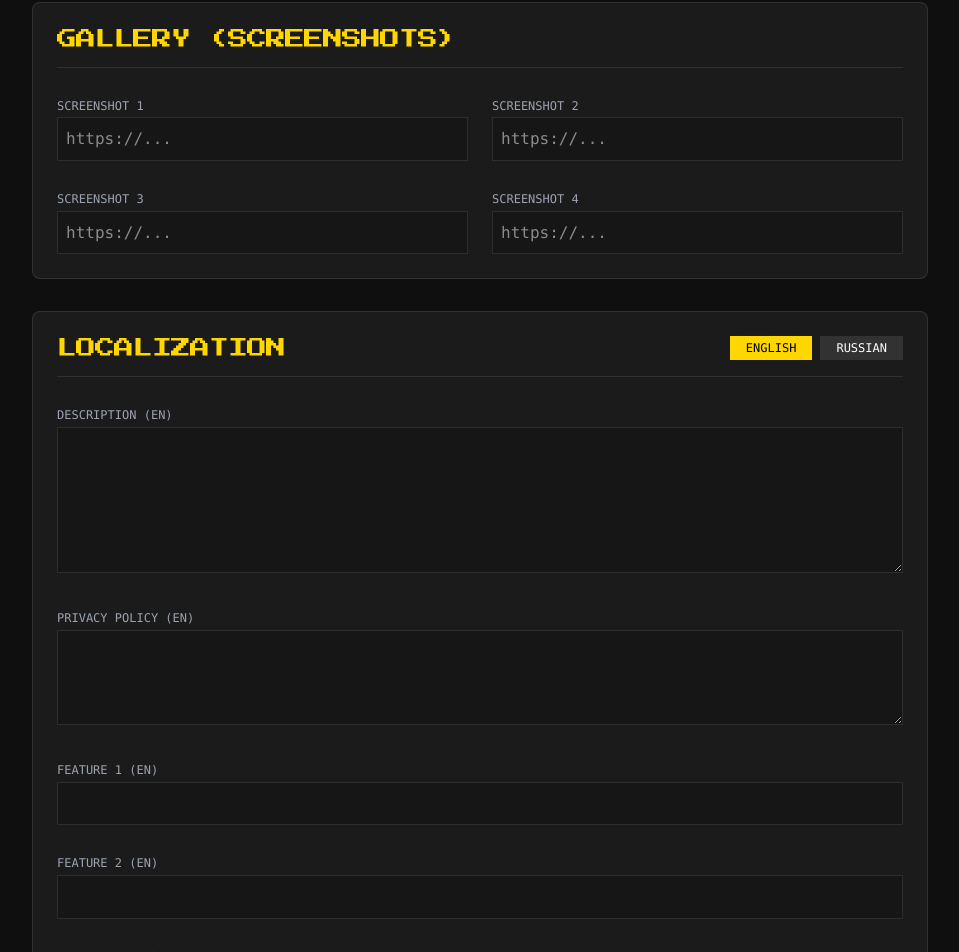
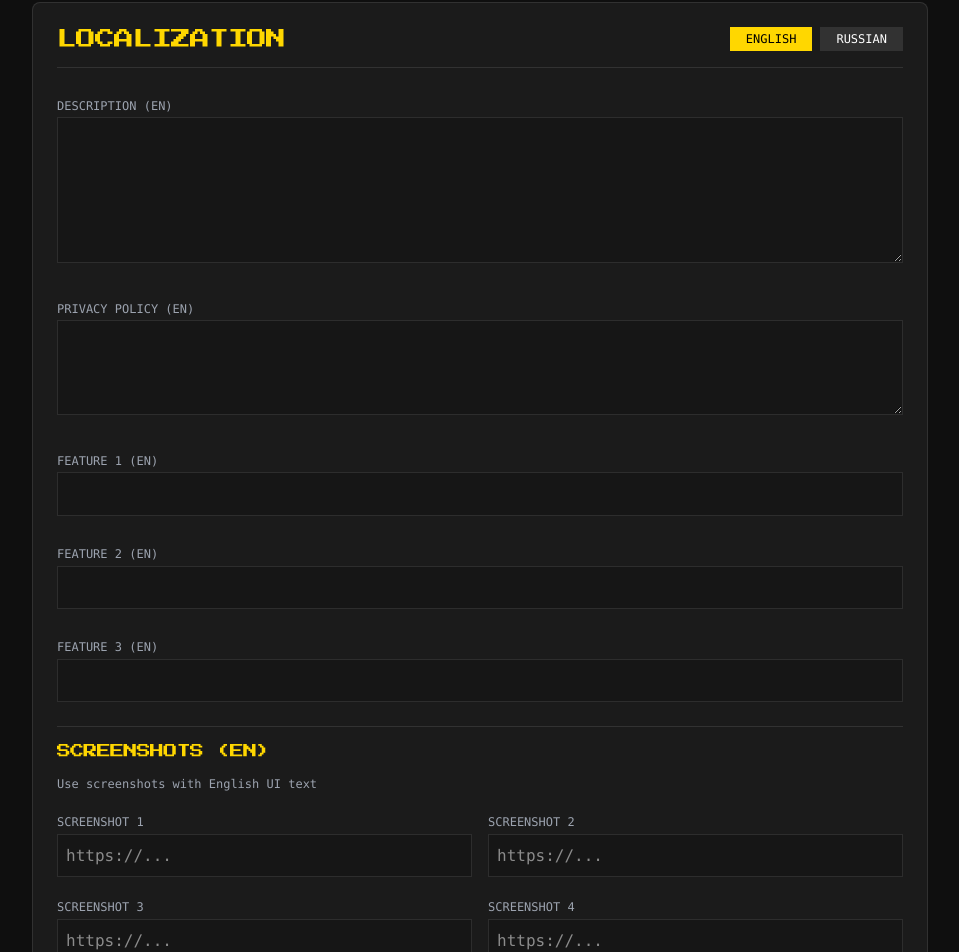
Before and after one commit to Yerassylzh/redboxstudio, a Next.js app: page /admin/games/new in a window 1280 px wide. Shown: the part 899-1851 px from the top of the page, without its empty margins (0-959 px from the left). Built offline with nearby package versions, Linux system fonts and the light colour scheme.

Commit message:
Add Screenshot Localization. Allow all sources from different hostnames to be displayed

```diff
--- a/app/admin/games/actions.ts
+++ b/app/admin/games/actions.ts
@@ -18,8 +18,8 @@ interface GameData {
     web?: string
   }
   translations: {
-    en: { description: string; features: Record<string, string>; privacy: string }
-    ru: { description: string; features: Record<string, string>; privacy: string }
+    en: { description: string; features: Record<string, string>; privacy: string; gallery?: string[] }
+    ru: { description: string; features: Record<string, string>; privacy: string; gallery?: string[] }
   }
 }
 
@@ -46,19 +46,22 @@ export async function saveGame(prevState: any, formData: FormData) {
       return { error: 'MISSING REQUIRED FIELDS: Title, Slug, and Image URL are mandatory.' };
   }
 
-  // Construct Translations JSON object
-  // We assume the form sends flattened keys like 'translations.en.description'
+  // Construct Translations JSON object with locale-specific galleries
   const translations = {
     en: {
         description: formData.get('translations.en.description') as string,
         features: {
-            // Rough handling for features - maybe we limit to 4 or dynamic?
-            // let's grab a few standard ones
             "0": formData.get('translations.en.features.0') as string,
             "1": formData.get('translations.en.features.1') as string,
             "2": formData.get('translations.en.features.2') as string,
         },
-        privacy: formData.get('translations.en.privacy') as string
+        privacy: formData.get('translations.en.privacy') as string,
+        gallery: [
+            formData.get('translations.en.gallery.0') as string,
+            formData.get('translations.en.gallery.1') as string,
+            formData.get('translations.en.gallery.2') as string,
+            formData.get('translations.en.gallery.3') as string,
+        ].filter(url => url && url.length > 0)
     },
     ru: {
         description: formData.get('translations.ru.description') as string,
@@ -67,17 +70,18 @@ export async function saveGame(prevState: any, formData: FormData) {
             "1": formData.get('translations.ru.features.1') as string,
             "2": formData.get('translations.ru.features.2') as string,
         },
-        privacy: formData.get('translations.ru.privacy') as string
+        privacy: formData.get('translations.ru.privacy') as string,
+        gallery: [
+            formData.get('translations.ru.gallery.0') as string,
+            formData.get('translations.ru.gallery.1') as string,
+            formData.get('translations.ru.gallery.2') as string,
+            formData.get('translations.ru.gallery.3') as string,
+        ].filter(url => url && url.length > 0)
     }
   }
 
-  // Extract Gallery
-  const gallery = [
-      formData.get('gallery.0') as string,
-      formData.get('gallery.1') as string,
-      formData.get('gallery.2') as string,
-      formData.get('gallery.3') as string,
-  ].filter(url => url && url.length > 0); // Remove empty strings
+  // Legacy gallery field (kept null for backward compatibility)
+  const gallery = null;
 
   const dataToUpsert = {
     slug,
--- a/components/admin/GameForm.tsx
+++ b/components/admin/GameForm.tsx
@@ -115,29 +115,6 @@ export function GameForm({ game }: { game?: any }) { // Type this better ideally
         </div>
       </div>
 
-       {/* Gallery / Screenshots */}
-       <div className="p-6 bg-white/5 border border-white/10 rounded-lg space-y-6">
-        <h2 className="text-xl font-heading text-primary border-b border-white/10 pb-4">Gallery (Screenshots)</h2>
-        <div className="grid grid-cols-1 md:grid-cols-2 gap-6">
-             <div className="space-y-2">
-                <label className="text-xs uppercase font-mono text-muted-foreground">Screenshot 1</label>
-                <input name="gallery.0" defaultValue={game?.gallery?.[0]} className="w-full bg-black/20 border border-white/10 p-2 text-white font-mono" placeholder="https://..." />
-            </div>
-            <div className="space-y-2">
-                <label className="text-xs uppercase font-mono text-muted-foreground">Screenshot 2</label>
-                <input name="gallery.1" defaultValue={game?.gallery?.[1]} className="w-full bg-black/20 border border-white/10 p-2 text-white font-mono" placeholder="https://..." />
-            </div>
-            <div className="space-y-2">
-                <label className="text-xs uppercase font-mono text-muted-foreground">Screenshot 3</label>
-                <input name="gallery.2" defaultValue={game?.gallery?.[2]} className="w-full bg-black/20 border border-white/10 p-2 text-white font-mono" placeholder="https://..." />
-            </div>
-            <div className="space-y-2">
-                <label className="text-xs uppercase font-mono text-muted-foreground">Screenshot 4</label>
-                <input name="gallery.3" defaultValue={game?.gallery?.[3]} className="w-full bg-black/20 border border-white/10 p-2 text-white font-mono" placeholder="https://..." />
-            </div>
-        </div>
-      </div>
-
       {/* Localization Tabs */}
        <div className="p-6 bg-white/5 border border-white/10 rounded-lg space-y-6">
         <div className="flex items-center justify-between border-b border-white/10 pb-4">
@@ -158,7 +135,7 @@ export function GameForm({ game }: { game?: any }) { // Type this better ideally
                 <label className="text-xs uppercase font-mono text-muted-foreground">Privacy Policy (EN)</label>
                 <textarea rows={3} name="translations.en.privacy" defaultValue={get(game, 'translations.en.privacy')} className="w-full bg-black/20 border border-white/10 p-2 text-white font-mono" />
             </div>
-            {/* Features (limited to 3 for now) */}
+            {/* Features */}
             <div className="space-y-2">
                 <label className="text-xs uppercase font-mono text-muted-foreground">Feature 1 (EN)</label>
                 <input name="translations.en.features.0" defaultValue={get(game, 'translations.en.features.0')} className="w-full bg-black/20 border border-white/10 p-2 text-white font-mono" />
@@ -170,6 +147,30 @@ export function GameForm({ game }: { game?: any }) { // Type this better ideally
              <div className="space-y-2">
                 <label className="text-xs uppercase font-mono text-muted-foreground">Feature 3 (EN)</label>
                 <input name="translations.en.features.2" defaultValue={get(game, 'translations.en.features.2')} className="w-full bg-black/20 border border-white/10 p-2 text-white font-mono" />
+            </div>
+
+            {/* Gallery/Screenshots for English */}
+            <div className="pt-4 border-t border-white/10">
+                <h3 className="text-sm font-heading text-primary mb-4 uppercase">Screenshots (EN)</h3>
+                <p className="text-xs text-muted-foreground mb-4 font-mono">Use screenshots with English UI text</p>
+                <div className="grid grid-cols-1 md:grid-cols-2 gap-4">
+                    <div className="space-y-2">
+                        <label className="text-xs uppercase font-mono text-muted-foreground">Screenshot 1</label>
+                        <input name="translations.en.gallery.0" defaultValue={get(game, 'translations.en.gallery.0')} className="w-full bg-black/20 border border-white/10 p-2 text-white font-mono" placeholder="https://..." />
+                    </div>
+                    <div className="space-y-2">
+                        <label className="text-xs uppercase font-mono text-muted-foreground">Screenshot 2</label>
+                        <input name="translations.en.gallery.1" defaultValue={get(game, 'translations.en.gallery.1')} className="w-full bg-black/20 border border-white/10 p-2 text-white font-mono" placeholder="https://..." />
+                    </div>
+                    <div className="space-y-2">
+                        <label className="text-xs uppercase font-mono text-muted-foreground">Screenshot 3</label>
+                        <input name="translations.en.gallery.2" defaultValue={get(game, 'translations.en.gallery.2')} className="w-full bg-black/20 border border-white/10 p-2 text-white font-mono" placeholder="https://..." />
+                    </div>
+                    <div className="space-y-2">
+                        <label className="text-xs uppercase font-mono text-muted-foreground">Screenshot 4</label>
+                        <input name="translations.en.gallery.3" defaultValue={get(game, 'translations.en.gallery.3')} className="w-full bg-black/20 border border-white/10 p-2 text-white font-mono" placeholder="https://..." />
+                    </div>
+                </div>
             </div>
         </div>
 
@@ -183,7 +184,7 @@ export function GameForm({ game }: { game?: any }) { // Type this better ideally
                 <label className="text-xs uppercase font-mono text-muted-foreground">Privacy Policy (RU)</label>
                 <textarea rows={3} name="translations.ru.privacy" defaultValue={get(game, 'translations.ru.privacy')} className="w-full bg-black/20 border border-white/10 p-2 text-white font-mono" />
             </div>
-             {/* Features (limited to 3 for now) */}
+             {/* Features */}
             <div className="space-y-2">
                 <label className="text-xs uppercase font-mono text-muted-foreground">Feature 1 (RU)</label>
                 <input name="translations.ru.features.0" defaultValue={get(game, 'translations.ru.features.0')} className="w-full bg-black/20 border border-white/10 p-2 text-white font-mono" />
@@ -195,6 +196,30 @@ export function GameForm({ game }: { game?: any }) { // Type this better ideally
              <div className="space-y-2">
                 <label className="text-xs uppercase font-mono text-muted-foreground">Feature 3 (RU)</label>
                 <input name="translations.ru.features.2" defaultValue={get(game, 'translations.ru.features.2')} className="w-full bg-black/20 border border-white/10 p-2 text-white font-mono" />
+            </div>
+
+            {/* Gallery/Screenshots for Russian */}
+            <div className="pt-4 border-t border-white/10">
+                <h3 className="text-sm font-heading text-primary mb-4 uppercase">Screenshots (RU)</h3>
+                <p className="text-xs text-muted-foreground mb-4 font-mono">Use screenshots with Russian UI text</p>
+                <div className="grid grid-cols-1 md:grid-cols-2 gap-4">
+                    <div className="space-y-2">
+                        <label className="text-xs uppercase font-mono text-muted-foreground">Screenshot 1</label>
+                        <input name="translations.ru.gallery.0" defaultValue={get(game, 'translations.ru.gallery.0')} className="w-full bg-black/20 border border-white/10 p-2 text-white font-mono" placeholder="https://..." />
+                    </div>
+                    <div className="space-y-2">
+                        <label className="text-xs uppercase font-mono text-muted-foreground">Screenshot 2</label>
+                        <input name="translations.ru.gallery.1" defaultValue={get(game, 'translations.ru.gallery.1')} className="w-full bg-black/20 border border-white/10 p-2 text-white font-mono" placeholder="https://..." />
+                    </div>
+                    <div className="space-y-2">
+                        <label className="text-xs uppercase font-mono text-muted-foreground">Screenshot 3</label>
+                        <input name="translations.ru.gallery.2" defaultValue={get(game, 'translations.ru.gallery.2')} className="w-full bg-black/20 border border-white/10 p-2 text-white font-mono" placeholder="https://..." />
+                    </div>
+                    <div className="space-y-2">
+                        <label className="text-xs uppercase font-mono text-muted-foreground">Screenshot 4</label>
+                        <input name="translations.ru.gallery.3" defaultValue={get(game, 'translations.ru.gallery.3')} className="w-full bg-black/20 border border-white/10 p-2 text-white font-mono" placeholder="https://..." />
+                    </div>
+                </div>
             </div>
         </div>
       </div>
--- a/components/game/GameGallery.tsx
+++ b/components/game/GameGallery.tsx
@@ -19,14 +19,15 @@ export async function GameGallery({ images }: GameGalleryProps) {
 
         <div className="grid grid-cols-1 md:grid-cols-2 lg:grid-cols-3 gap-6">
           {images.map((img, index) => (
-            <div key={index} className="group relative aspect-video border-2 border-white/20 overflow-hidden shadow-retro-sm hover:border-white hover:shadow-retro transition-all duration-300">
+            <div key={index} className="group relative border-2 border-white/20 overflow-hidden shadow-retro-sm hover:border-white hover:shadow-retro transition-all duration-300">
               <Image
                 src={img}
                 alt={`Screenshot ${index + 1}`}
-                fill
-                className="object-cover transition-transform duration-500 group-hover:scale-110"
+                width={1200}
+                height={800}
+                className="w-full h-auto object-contain transition-transform duration-500 group-hover:scale-110"
               />
-              <div className="absolute inset-0 bg-primary/10 opacity-0 group-hover:opacity-100 transition-opacity duration-300" />
+              <div className="absolute inset-0 bg-primary/10 opacity-0 group-hover:opacity-100 transition-opacity duration-300 pointer-events-none" />
             </div>
           ))}
         </div>
--- a/lib/games.ts
+++ b/lib/games.ts
@@ -19,12 +19,23 @@ export interface Game {
   privacy?: string;
 }
 
-// Helper to map DB row to App Game Interface
+/**
+ * Map database row to Game interface
+ * Extracts locale-specific data from translations JSONB
+ * Gallery fallback: locale-specific → English → cover image
+ */
 function mapGameData(row: any, locale: string): Game {
     const t = row.translations?.[locale] || row.translations?.['en'] || {};
 
     // Map features object "0", "1"... to array
     const features = t.features ? Object.values(t.features) as string[] : [];
+
+    // Get locale-specific gallery with fallback logic
+    const localizedGallery = t.gallery || [];
+    const fallbackGallery = row.translations?.['en']?.gallery || [];
+    const finalGallery = localizedGallery.length > 0
+        ? localizedGallery
+        : (fallbackGallery.length > 0 ? fallbackGallery : [row.image_url]);
 
     return {
         id: row.id,
@@ -37,8 +48,7 @@ function mapGameData(row: any, locale: string): Game {
         releaseDate: row.release_date,
         platforms: row.platforms || {},
         features: features,
-        // Use real gallery if available and not empty, otherwise fallback to cover image
-        gallery: (row.gallery && row.gallery.length > 0) ? row.gallery : [row.image_url],
+        gallery: finalGallery,
         privacy: t.privacy
     };
 }
--- a/messages/ru.json
+++ b/messages/ru.json
@@ -120,6 +120,7 @@
     "privacy": "Конфиденциальность",
     "back": "Назад к играм",
     "trailer": "Официальный трейлер",
+    "comingSoon": "Скоро",
     "aboutGame": "Об игре"
   },
   "GamesList": {
--- a/next.config.ts
+++ b/next.config.ts
@@ -8,15 +8,11 @@ const nextConfig: NextConfig = {
     remotePatterns: [
       {
         protocol: 'https',
-        hostname: 'images.unsplash.com',
+        hostname: '**',
       },
       {
-        protocol: 'https',
-        hostname: 'unsplash.com',
-      },
-      {
-        protocol: 'https',
-        hostname: 'plus.unsplash.com',
+        protocol: 'http',
+        hostname: '**',
       },
     ],
   },
```
